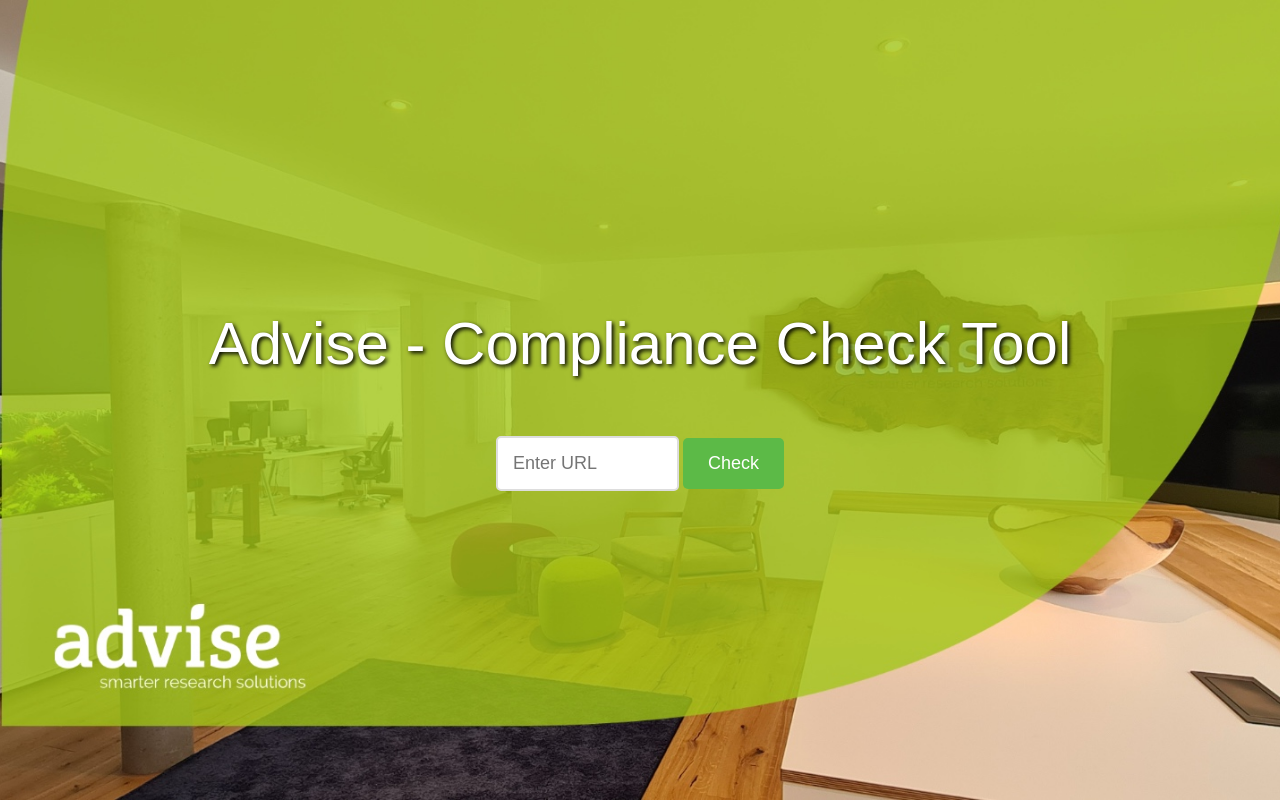
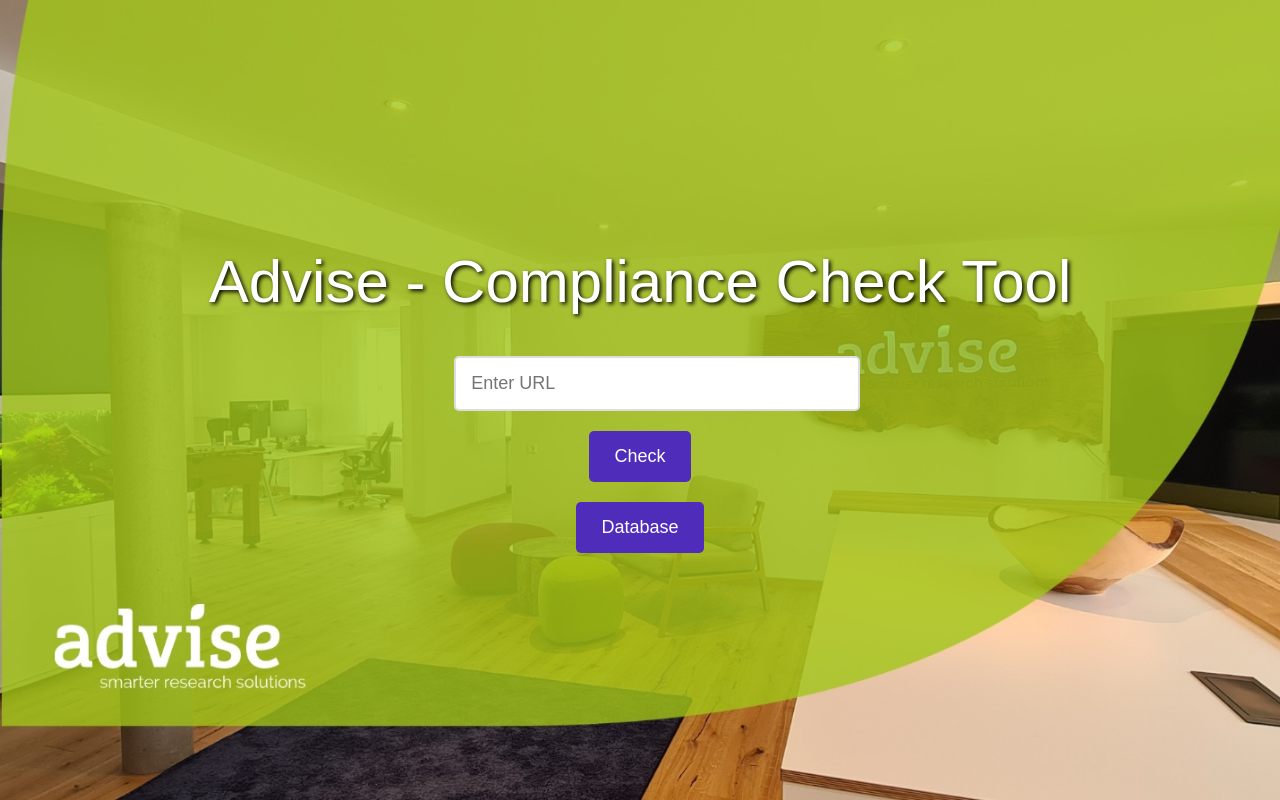
Before and after one commit to ecemeverett/Projektarbeit, a Flask app: page / in a window 1280 px wide. Run offline with Flask 3, Linux system fonts and the light colour scheme.

Commit message:
Update index.html

```diff
--- a/Project_aktuell/templates/index.html
+++ b/Project_aktuell/templates/index.html
@@ -27,7 +27,7 @@
             margin-bottom: 40px;
         }
         input[type="text"] {
-            width: 40%;
+            width: 100%;
             padding: 15px;
             font-size: 18px;
             border-radius: 5px;
@@ -37,7 +37,7 @@
             padding: 15px 25px;
             font-size: 18px;
             margin-top: 20px;
-            background-color: #5cba47;
+            background-color: #502cba;
             color: white;
             border: none;
             border-radius: 5px;
@@ -48,10 +48,12 @@
 <body>
     <div class="container">
         <div class="title">Advise - Compliance Check Tool</div>
+
         <form  method="POST">
             <input type="text" name="url" placeholder="Enter URL" required>
             <button type="submit">Check</button>
         </form>
+        <a href="{{ url_for('database') }}"><button>Database</button></a>
     </div>
 </body>
 </html>
```
